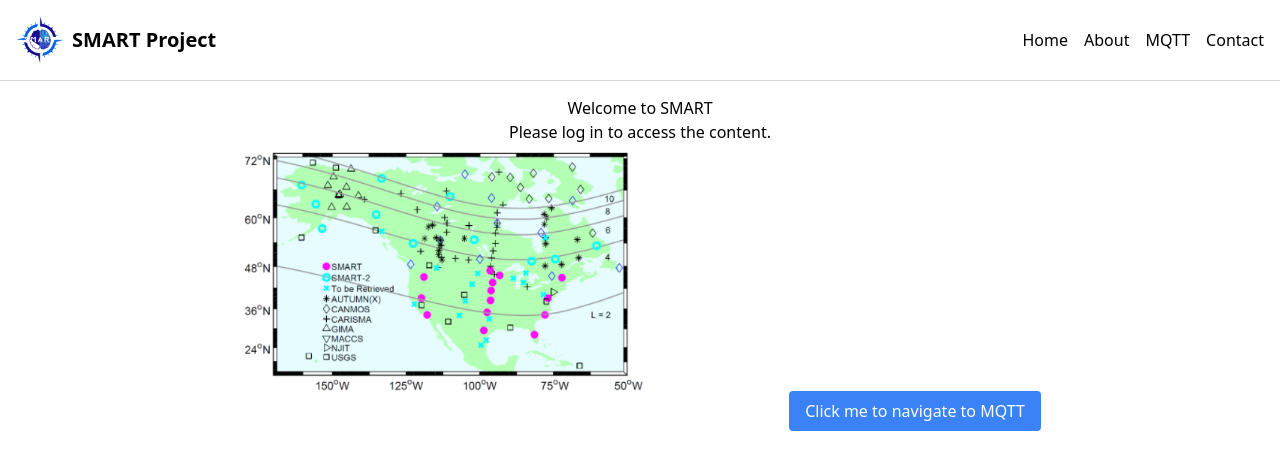
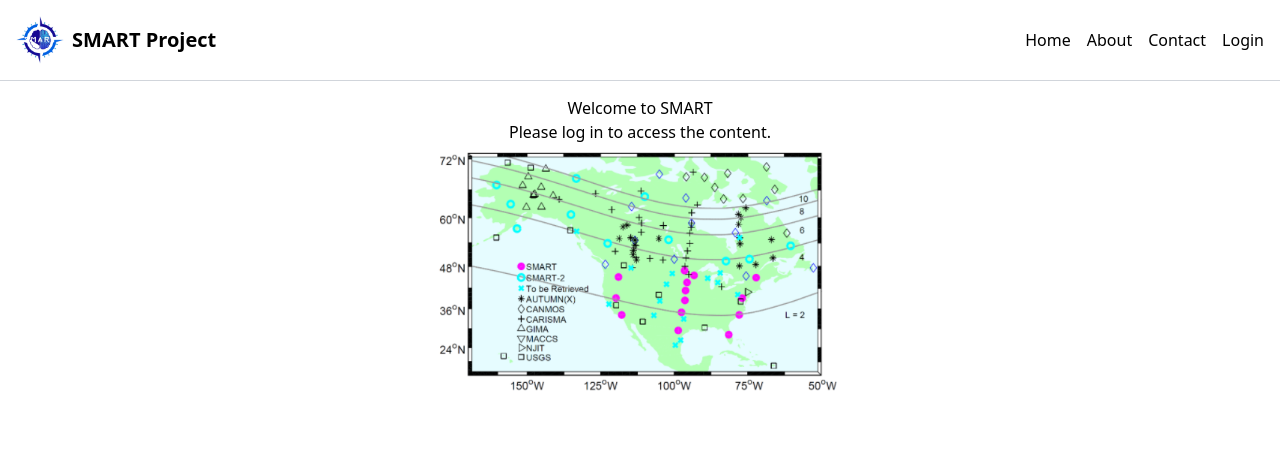
Before and after one commit to SMART-UCLA/SMART-FrontEnd, a React (Create React App) app: page /#/ in a window 1280 px wide. Shown: the top 470 px of the page. Built offline with nearby package versions, Linux system fonts and the light colour scheme.

Commit message:
finished navbar and implemented login to navbar

```diff
--- a/src/App.js
+++ b/src/App.js
@@ -1,4 +1,3 @@
-import logo from './logo.svg';
 import { BrowserRouter, HashRouter, Routes, Route } from 'react-router-dom'; /*needed to change from Switch to Routes and change overall structure*/
 
 import Home  from './components/Home';
@@ -9,12 +8,14 @@ import TestGraph from './components/TestGraph'
 import TestHistoricalGraph from './components/TestHistoricalGraph';
 import AuthProvider from './auth/authConfiguration';
 import AuthGuard from './auth/authGuard';
+import Navbar from './components/Navbar';
 
 function App() {
   return (
     <div class="mt-24">
     <HashRouter>
       <AuthProvider>
+        <Navbar></Navbar>
         <Routes>
             <Route exact path ="/" element={<Home />}/>
             <Route
--- a/src/components/Home.js
+++ b/src/components/Home.js
@@ -12,12 +12,11 @@ function Home() {
 
   const handleButtonClick = () => {
     // Use navigate to navigate to the "/LiveDataMQTT" route
-    navigate('/LiveDataMQTT');
+    navigate('LiveDataMQTT/testTopic/s');
   };
 
   return (
     <div style={{ textAlign: 'center' }}>
-      <Navbar></Navbar>
       <h1>Welcome to SMART</h1>
       {isAuthenticated ? (
         <div style={{ width: '50%', margin: 'auto' }}>
@@ -37,18 +36,16 @@ function Home() {
           >
             This site is a web display of all lunar magnetic field data collected from the Apollo 12, 15, and Apollo 16 missions. It is open to the general public, and all are welcome to use it for whatever purposes at no cost.
           </Box>
-          <button onClick={() => {navigate(`LiveDataMQTT/testTopic/s`);}}>testTopic</button>
-          <button onClick={() => logout()}>
-            log out
+          <button
+            onClick={handleButtonClick}
+            className="bg-blue-500 text-white px-4 py-2 rounded hover:bg-blue-600 focus:outline-none"
+          >
+            Click me to navigate to MQTT
           </button>
         </div>
       ) : (
         <p>
-          Please{' '}
-          <button onClick={() => loginWithRedirect()}>
-            log in
-          </button>{' '}
-          to access the content.
+          Please log in to access the content.
         </p>
       )}
       <span
@@ -58,14 +55,8 @@ function Home() {
           marginBottom: '20px',
         }}
       >
-        <img src={smartImg} width="75%" height="60%" alt="SMART Image" />
+        <img src={smartImg} width="75%" height="60%" alt="SMART Image" class="mx-auto" />
       </span>
-      <button
-            onClick={handleButtonClick}
-            className="bg-blue-500 text-white px-4 py-2 rounded hover:bg-blue-600 focus:outline-none"
-          >
-            Click me to navigate to MQTT
-          </button>
     </div>
   );
 }
--- a/src/components/Navbar.js
+++ b/src/components/Navbar.js
@@ -2,8 +2,11 @@
 import React from 'react';
 import { useNavigate } from 'react-router-dom';
 import smartLogo from './logo.png';
+import { useAuth0 } from '@auth0/auth0-react';
+
 
 const Navbar = () => {
+  const { isAuthenticated, loginWithRedirect, logout, user } = useAuth0();
   const navigate = useNavigate();
 
   const handleNavLinkClick = (path) => {
@@ -24,12 +27,18 @@ const Navbar = () => {
           <a href="#" className="text-black" onClick={() => handleNavLinkClick('/about')}>
             About
           </a>
-          <a href="#/LiveDataMQTT/testTopic/s" className="text-black">
-            MQTT
-          </a>
           <a href="#" className="text-black" onClick={() => handleNavLinkClick('/contact')}>
             Contact
           </a>
+          {isAuthenticated ? (
+          <button onClick={() => logout()}>
+            Logout
+          </button>
+      ) : (
+          <button onClick={() => loginWithRedirect()}>
+            Login
+          </button>
+      )}
         </div>
       </div>
     </nav>
```
